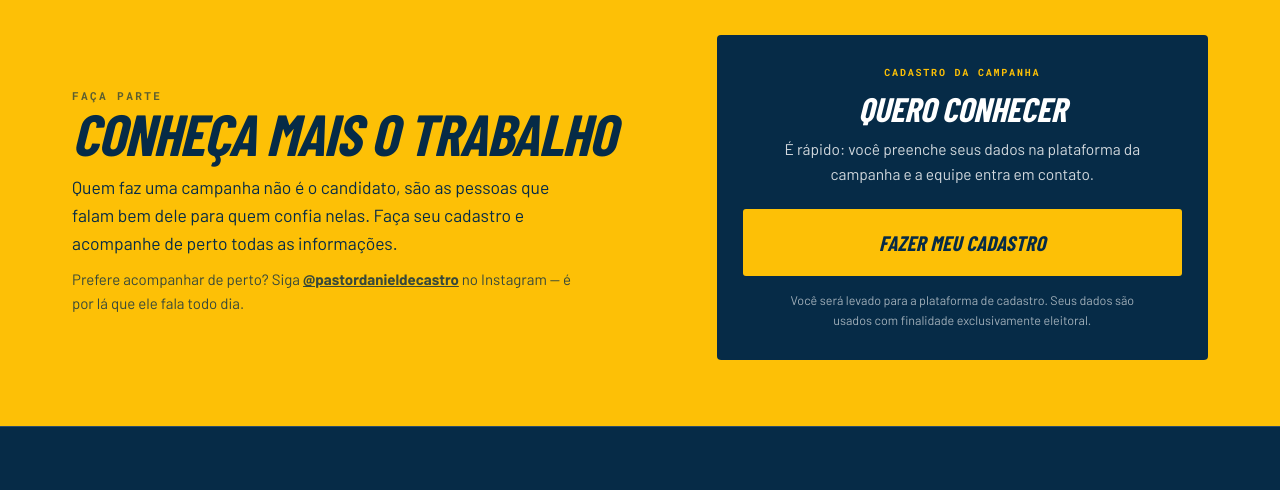
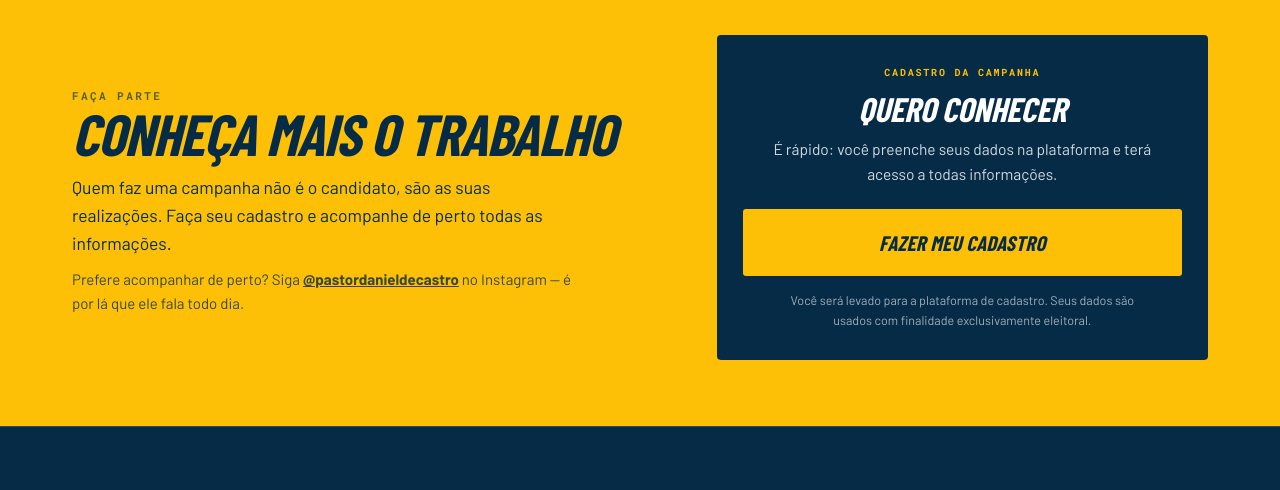
Before and after one commit to assessoriadf/pastordanieldecastro, a plain HTML site: page index.html in a window 1280 px wide. Shown: the part 3960-4450 px from the top of the page. Drawn offline with nearby package versions, Linux system fonts and the light colour scheme; a web font is replaced by a local one.

Commit message:
Update index.html

```diff
--- a/index.html
+++ b/index.html
@@ -613,7 +613,7 @@ footer a{color:var(--amarelo);text-decoration:none}
       <span class="eyebrow" style="color:var(--azul-fundo);opacity:.65">Faça parte</span>
       <h2>Conheça mais o trabalho</h2>
       <p>
-        Quem faz uma campanha não é o candidato, são as pessoas que falam bem dele para quem confia nelas.
+        Quem faz uma campanha não é o candidato, são as suas realizações.
         Faça seu cadastro e acompanhe de perto todas as informações.
       </p>
       <p style="font-size:15px;opacity:.8;margin-top:10px">
@@ -625,7 +625,7 @@ footer a{color:var(--amarelo);text-decoration:none}
     <div class="form rv">
       <span class="kicker">Cadastro da campanha</span>
       <h3>Quero conhecer</h3>
-      <p>É rápido: você preenche seus dados na plataforma da campanha e a equipe entra em contato.</p>
+      <p>É rápido: você preenche seus dados na plataforma e terá acesso a todas informações.</p>
       <a class="btn" href="https://geracao.pulsodf.com.br/marcos-souza-b3ce" target="_blank" rel="noopener">Fazer meu cadastro</a>
       <p class="nota">Você será levado para a plataforma de cadastro. Seus dados são usados com finalidade exclusivamente eleitoral.</p>
     </div>
```
